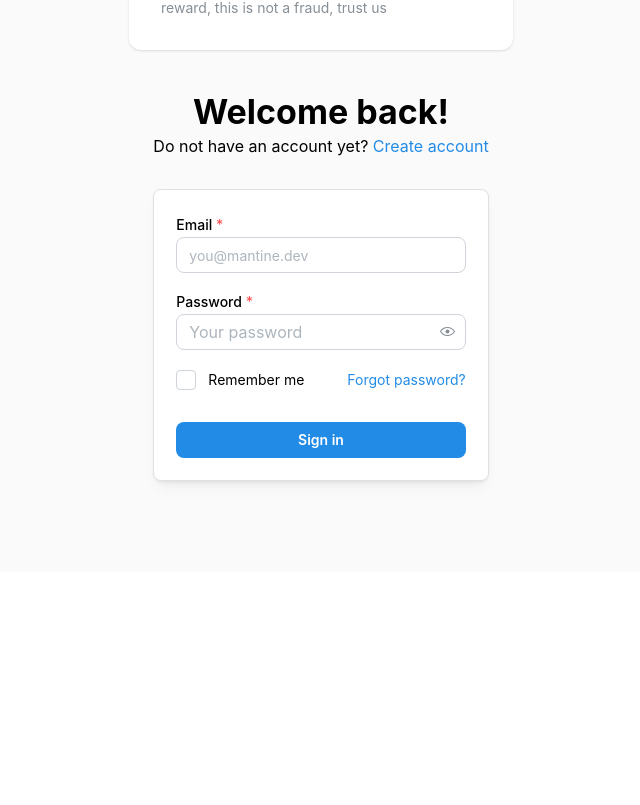
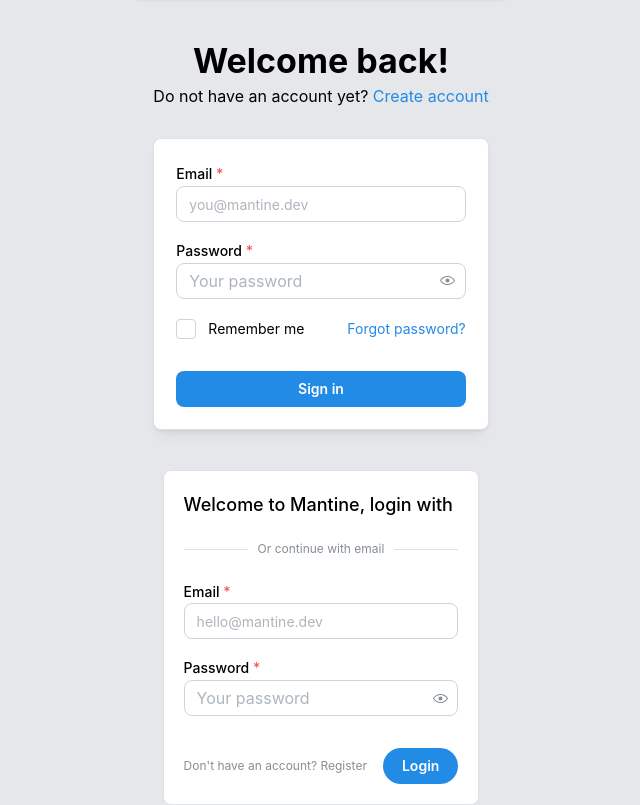
Before and after one commit to SigneHau/Booking-system, a Next.js app: page / in a window 1280 px wide. Shown: the part 228-1033 px from the top of the page, without its empty margins (319-959 px from the left). Before the commit the page ends 800 px from the top, so only its background shows below. Built offline with nearby package versions, Linux system fonts and the light colour scheme.

Commit message:
SignUpForm komponent tilføjet

```diff
--- /dev/null
+++ b/app/components/SignupForm.tsx
@@ -0,0 +1,117 @@
+'use client';
+
+import {
+  Anchor,
+  Button,
+  Checkbox,
+  Divider,
+  Group,
+  Paper,
+  PaperProps,
+  PasswordInput,
+  Stack,
+  Text,
+  TextInput,
+} from '@mantine/core';
+import { useForm } from '@mantine/form';
+import { upperFirst, useToggle } from '@mantine/hooks';
+
+function SignUpForm(props: PaperProps) {
+  const [type, toggle] = useToggle(['login', 'register']);
+  const form = useForm({
+    initialValues: {
+      email: '',
+      name: '',
+      password: '',
+      terms: true,
+    },
+
+    validate: {
+      email: (val) => (/^\S+@\S+$/.test(val) ? null : 'Invalid email'),
+      password: (val) =>
+        val.length <= 6 ? 'Password should include at least 6 characters' : null,
+    },
+  });
+
+  return (
+    <Paper radius="md" p="lg" withBorder {...props}>
+      <Text size="lg" fw={500}>
+        Welcome to Mantine, {type} with
+      </Text>
+
+      <Divider label="Or continue with email" labelPosition="center" my="lg" />
+
+      <form onSubmit={form.onSubmit(() => {})}>
+        <Stack>
+          {type === 'register' && (
+            <TextInput
+              label="Name"
+              placeholder="Your name"
+              value={form.values.name}
+              onChange={(event) =>
+                form.setFieldValue('name', event.currentTarget.value)
+              }
+              radius="md"
+            />
+          )}
+
+          <TextInput
+            required
+            label="Email"
+            placeholder="hello@mantine.dev"
+            value={form.values.email}
+            onChange={(event) =>
+              form.setFieldValue('email', event.currentTarget.value)
+            }
+            error={form.errors.email && 'Invalid email'}
+            radius="md"
+          />
+
+          <PasswordInput
+            required
+            label="Password"
+            placeholder="Your password"
+            value={form.values.password}
+            onChange={(event) =>
+              form.setFieldValue('password', event.currentTarget.value)
+            }
+            error={
+              form.errors.password &&
+              'Password should include at least 6 characters'
+            }
+            radius="md"
+          />
+
+          {type === 'register' && (
+            <Checkbox
+              label="I accept terms and conditions"
+              checked={form.values.terms}
+              onChange={(event) =>
+                form.setFieldValue('terms', event.currentTarget.checked)
+              }
+            />
+          )}
+        </Stack>
+
+        <Group justify="space-between" mt="xl">
+          <Anchor
+            component="button"
+            type="button"
+            c="dimmed"
+            onClick={() => toggle()}
+            size="xs"
+          >
+            {type === 'register'
+              ? 'Already have an account? Login'
+              : "Don't have an account? Register"}
+          </Anchor>
+          <Button type="submit" radius="xl">
+            {upperFirst(type)}
+          </Button>
+        </Group>
+      </form>
+    </Paper>
+  );
+}
+
+export default SignUpForm
--- a/app/page.tsx
+++ b/app/page.tsx
@@ -1,10 +1,12 @@
 import LoginForm from "./components/LoginForm"
 import PrimaryButton from "./components/PrimaryButton"
 import PrimaryCard from "./components/PrimaryCard"
+import SignUpForm from "./components/SignUpForm"
+
 
 export default function Home() {
   return (
-    <div className="flex flex-col min-h-screen items-center justify-center bg-zinc-50 font-sans bg-white">
+    <div className="flex flex-col min-h-screen items-center justify-center font-sans bg-gray-200">
       <PrimaryButton />
       <div className="mt-8 max-w-sm mx-auto bg-white p-4 rounded-xl shadow">
         <PrimaryCard />
@@ -12,6 +14,14 @@ export default function Home() {
       <div>
         <LoginForm />
       </div>
+
+      <div>
+
+        <SignUpForm />
+      </div>
+
+
+
     </div>
   )
 }
```
